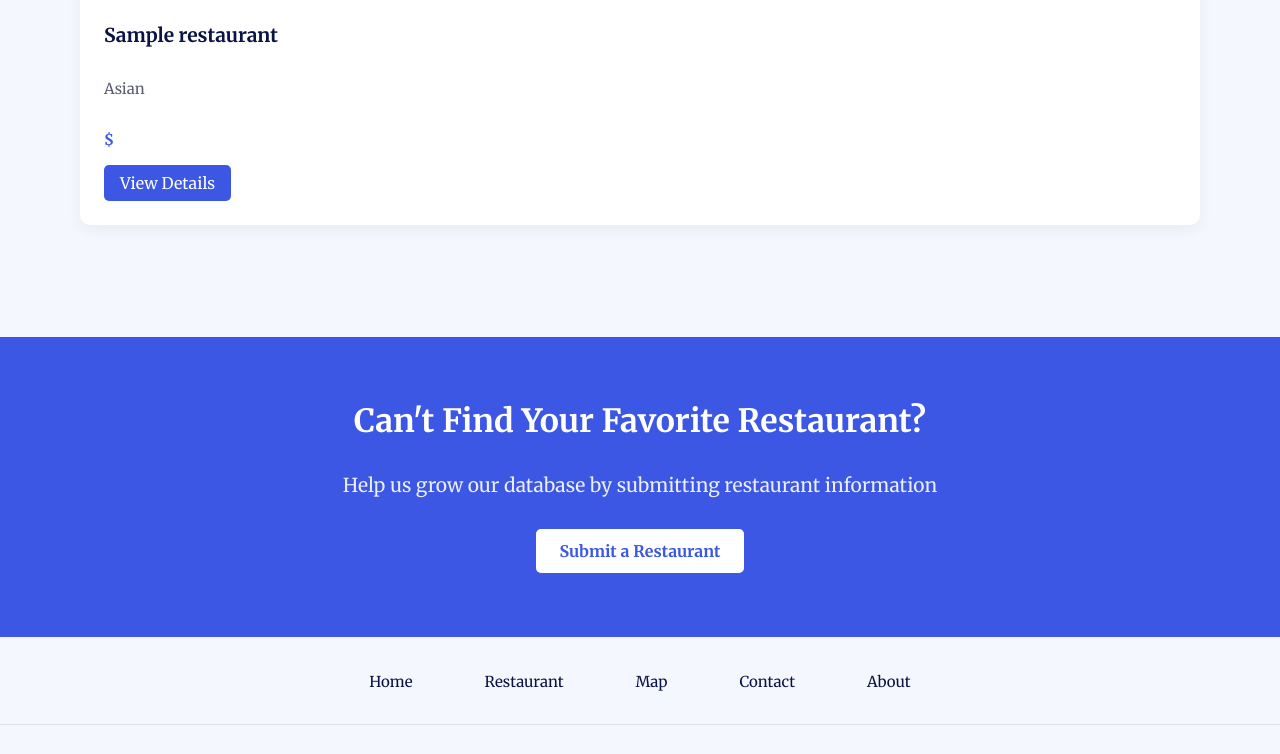
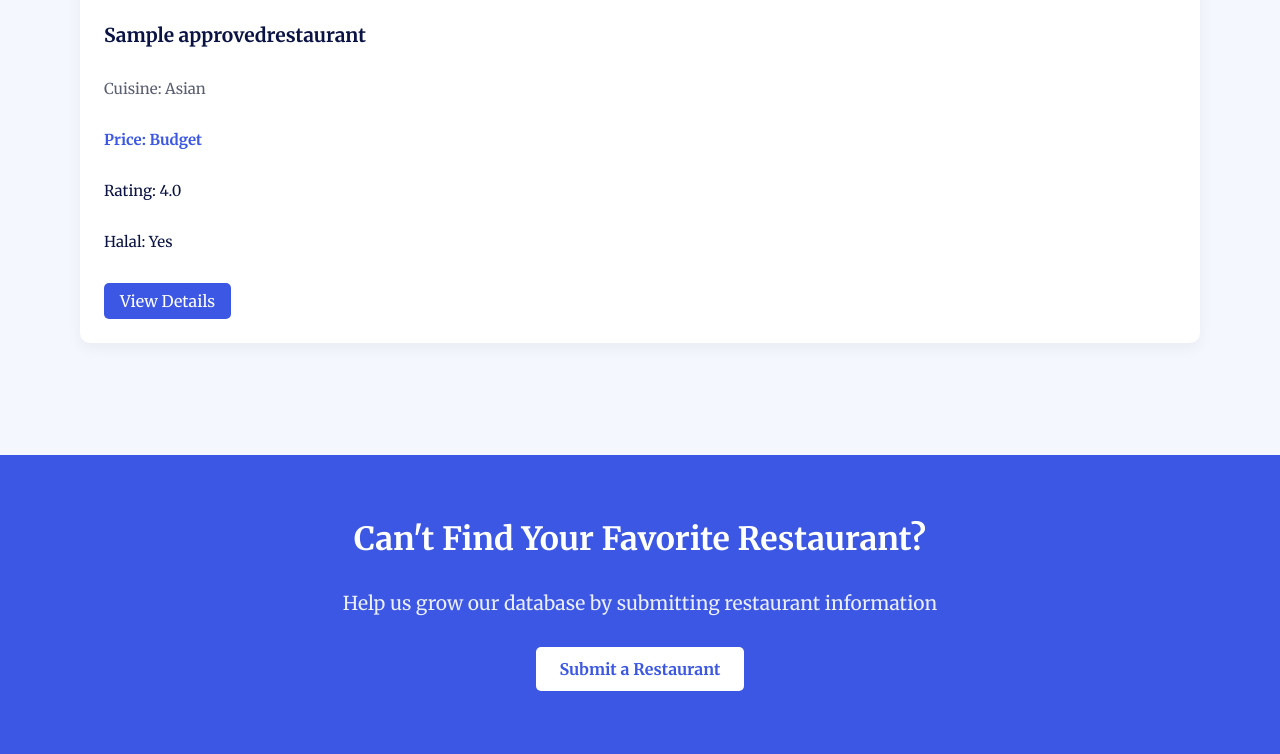
Before and after one commit to wongkaishen/Foodpicker, a Django app: page / in a window 1280 px wide. Shown: the part 1776-2530 px from the top of the page. Run offline with Django 5.2, Linux system fonts and the light colour scheme; tables that the repository leaves empty hold one stand-in row (values such as "Sample post").

Commit message:
modify feature restaurant

```diff
--- a/foodpicker/restaurant/templates/homepage/content/home.html
+++ b/foodpicker/restaurant/templates/homepage/content/home.html
@@ -158,11 +158,19 @@
     <div class="container">
         <h2 class="section-title">Featured Restaurants</h2>
         <div class="featured-grid" id="featured-restaurants">
-            <!-- Featured restaurants will be loaded here -->
-            <div class="loading-spinner">
-                <div class="spinner"></div>
-                <p>Loading restaurants...</p>
+            {% for restaurant in featured_restaurants %}
+            <div class="restaurant-card">
+                <div class="restaurant-image" style="background-image: url('pp.jpg')"></div>
+                <div class="restaurant-info">
+                    <h3 class="restaurant-name">{{ restaurant.name }}</h3>
+                    <p class="restaurant-cuisine">Cuisine: {{ restaurant.get_cuisine_type_display }}</p>
+                    <p class="restaurant-price">Price: {{ restaurant.get_price_range_display }}</p>
+                    <p class="restaurant-rating">Rating: {{ restaurant.average_rating }}</p>
+                    <p class="restaurant-halal">Halal: {{ restaurant.halal|yesno:"Yes,No" }}</p>
+                    <a href="{% url 'restaurant_detail' restaurant.id %}" class="restaurant-link">View Details</a>
+                </div>
             </div>
+            {% endfor %}
         </div>
     </div>
 </section>
@@ -664,76 +672,7 @@
 
 <!-- JavaScript for Featured Restaurants -->
 <script>
-    document.addEventListener('DOMContentLoaded', function() {
-        // Fetch featured restaurants (top 3 by rating)
-        fetch('/api/featured-restaurants/')
-            .then(response => {
-                if (!response.ok) {
-                    throw new Error('Network response was not ok');
-                }
-                return response.json();
-            })
-            .then(data => {
-                displayFeaturedRestaurants(data.restaurants);
-            })
-            .catch(error => {
-                console.error('Error fetching restaurants:', error);
-                document.getElementById('featured-restaurants').innerHTML = `
-                    <div class="error-message" style="grid-column: 1 / -1; text-align: center; padding: 2rem;">
-                        <p>Unable to load restaurants at this time. Please try again later.</p>
-                    </div>
-                `;
-            });
 
-        const messagePopups = document.querySelectorAll('.message-popup');
-        messagePopups.forEach(popup => {
-            // Show the popup with a fade-in effect
-            popup.style.opacity = 0;
-            popup.style.transition = 'opacity 0.5s';
-            setTimeout(() => popup.style.opacity = 1, 100);
-
-            // Automatically hide the popup after 5 seconds
-            setTimeout(() => {
-                popup.style.opacity = 0;
-                setTimeout(() => popup.remove(), 500); // Remove the element after fade-out
-            }, 5000);
-        });
-    });
-
-    function displayFeaturedRestaurants(restaurants) {
-        const container = document.getElementById('featured-restaurants');
-
-        // If no restaurants, show a message
-        if (!restaurants || restaurants.length === 0) {
-            container.innerHTML = `
-                <div class="error-message" style="grid-column: 1 / -1; text-align: center; padding: 2rem;">
-                    <p>No featured restaurants available at this time.</p>
-                </div>
-            `;
-            return;
-        }
-
-        // Clear loading spinner
-        container.innerHTML = '';
-
-        // Add restaurant cards
-        restaurants.forEach(restaurant => {
-            const card = document.createElement('div');
-            card.className = 'restaurant-card';
-
-            card.innerHTML = `
-                <div class="restaurant-image" style="background-image: url('/static/img/restaurant-placeholder.jpg');"></div>
-                <div class="restaurant-info">
-                    <h3 class="restaurant-name">${restaurant.name}</h3>
-                    <p class="restaurant-cuisine">${restaurant.cuisine_type}</p>
-                    <p class="restaurant-price">${restaurant.price_range}</p>
-                    <a href="/restaurant/${restaurant.id}/" class="restaurant-link">View Details</a>
-                </div>
-            `;
-
-            container.appendChild(card);
-        });
-    }
 </script>
 
 {% endblock %}
--- a/foodpicker/restaurant/urls.py
+++ b/foodpicker/restaurant/urls.py
@@ -17,5 +17,4 @@ urlpatterns = [
     path('map/',views.get_res_map,name="res.map"),   #for the whole map view of the restaurant
     path('password_reset/',views.reset_pass,name="resetpass"),
     path('restaurants_within_radius/', views.restaurants_within_radius, name="restaurants_within_radius"),
-    path('api/featured-restaurants/', views.featured_restaurants_api, name="featured_restaurants_api"),
 ]
--- a/foodpicker/restaurant/views.py
+++ b/foodpicker/restaurant/views.py
@@ -28,7 +28,13 @@ def reset_pass(request):
     return render(request, "homepage/accounts/forgotpass.html", context)
 
 def home(request):  # home view point
-    context = {"title": "Home"}
+    # Fetch the top 3 featured restaurants based on latest approved and top rating
+    featured_restaurants = ApprovedRestaurant.objects.order_by('-average_rating', '-id')[:3]
+
+    context = {
+        "title": "Home",
+        "featured_restaurants": featured_restaurants,
+    }
     return render(
         request,
         "homepage/content/home.html",
@@ -279,27 +285,6 @@ def get_res_map(request):
     }
     return render(request, "homepage/content/map.html", context)
 
-def featured_restaurants_api(request):
-    """API endpoint to fetch featured restaurants (top rated)."""
-    try:
-        # Get top 3 restaurants by rating that are approved
-        restaurants = Restaurant.objects.filter(approved=True).order_by('-average_rating')[:3]
-
-        # Format the restaurant data
-        restaurant_data = []
-        for ApprovedRestaurant in restaurants:
-            restaurant_data.append({
-                'id': ApprovedRestaurant.id,
-                'name': ApprovedRestaurant.name,
-                'cuisine_type': ApprovedRestaurant.get_cuisine_type_display(),
-                'price_range': ApprovedRestaurant.price_range,
-                'average_rating': ApprovedRestaurant.average_rating,
-                'city': ApprovedRestaurant.city
-            })
-
-        return JsonResponse({'restaurants': restaurant_data})
-    except Exception as e:
-        return JsonResponse({'error': str(e)}, status=500)
 
 def geocode_address(address):
     """Geocode an address using OpenStreetMap (Nominatim)."""
```
Also changed, not shown: README.md.
